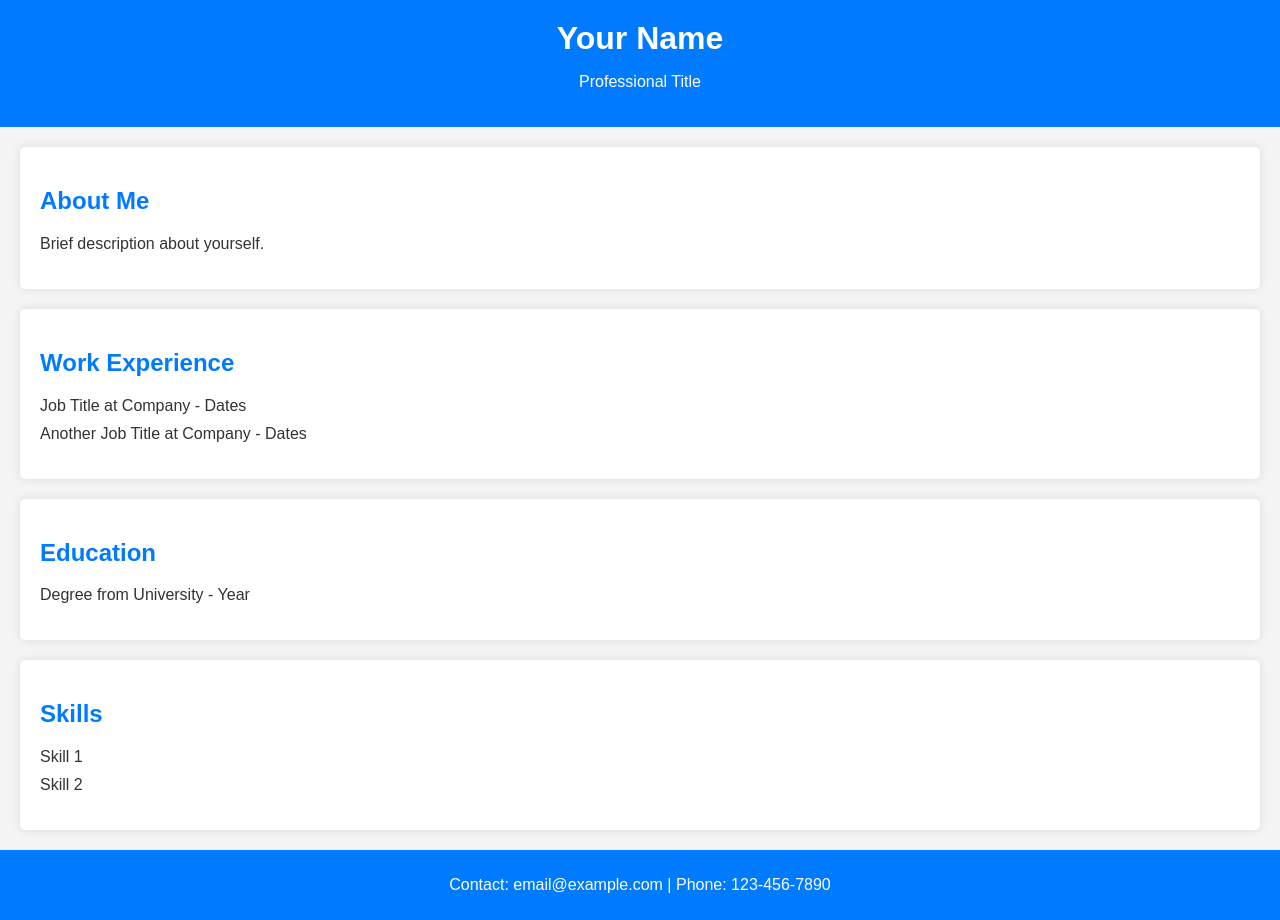
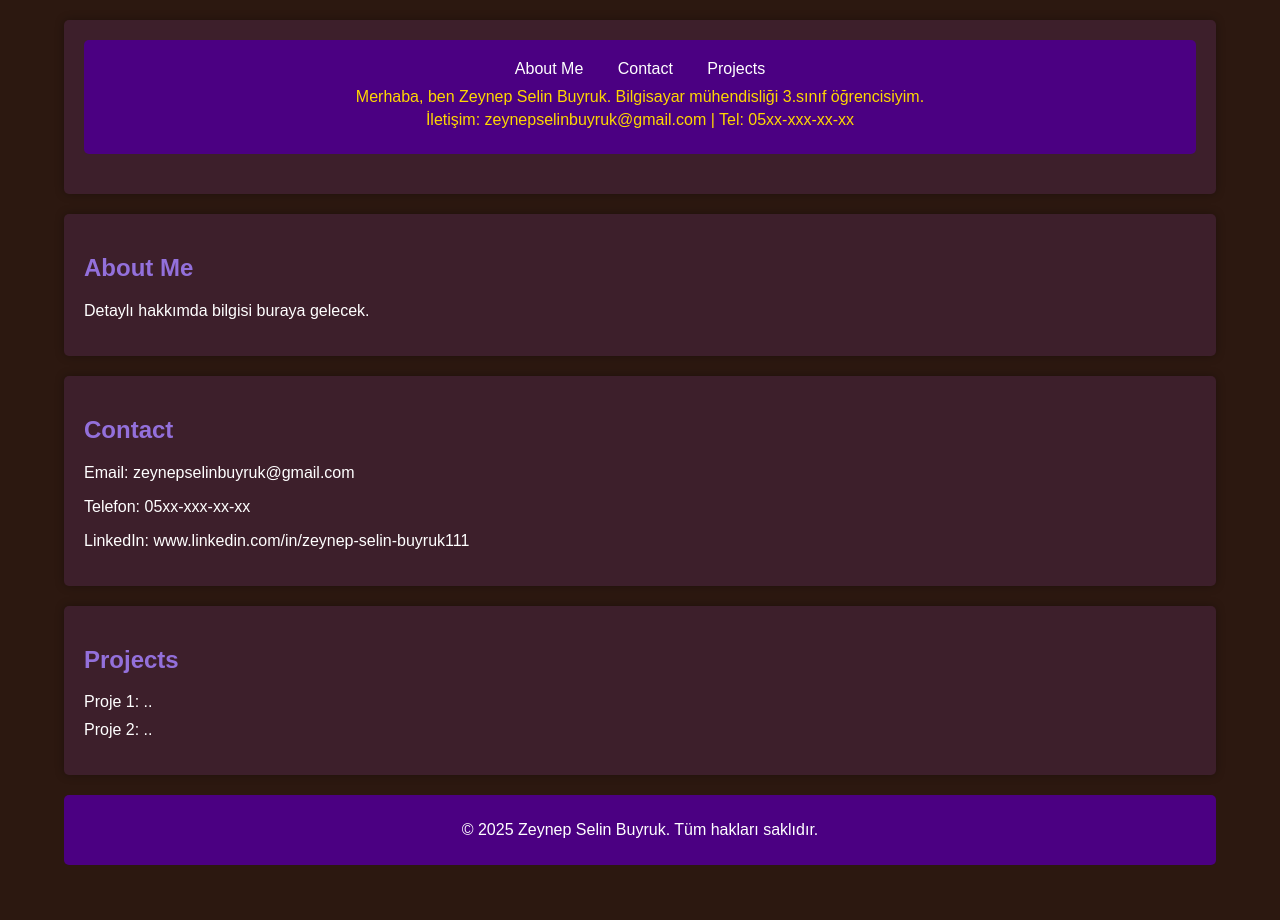
Before and after one commit to ZeynepSelinBuyruk/CV-WebSite, a plain HTML site: page index.html in a window 1280 px wide. After the commit the page ends 865 px from the top, so only its background shows below. Drawn offline with Linux system fonts and the light colour scheme.

Commit message:
Update CV website: Add dark purple theme, navigation, and sections

```diff
--- a/index.html
+++ b/index.html
@@ -4,44 +4,44 @@
     <meta charset="UTF-8">
     <meta name="viewport" content="width=device-width, initial-scale=1.0">
     <link rel="stylesheet" href="style.css">
-    <title>My CV</title>
+    <title>Cv Projesi</title>
 </head>
 <body>
-    <header>
-        <h1>Your Name</h1>
-        <p>Professional Title</p>
-    </header>
+    <section class="navSection">
+        <header class="navbar">
+            <nav class="links">
+                <a href="#about">About Me</a>
+                <a href="#contact">Contact</a>
+                <a href="#projects">Projects</a>
+            </nav>
+            <div class="header-info">
+                <p class="about-text">Merhaba, ben Zeynep Selin Buyruk. Bilgisayar mühendisliği 3.sınıf öğrencisiyim.</p>
+                <p class="contact-text">İletişim: zeynepselinbuyruk@gmail.com | Tel: 05xx-xxx-xx-xx</p>
+            </div>
+        </header>
+    </section>
 
     <section id="about">
         <h2>About Me</h2>
-        <p>Brief description about yourself.</p>
+        <p>Detaylı hakkımda bilgisi buraya gelecek.</p>
     </section>
 
-    <section id="experience">
-        <h2>Work Experience</h2>
-        <ul>
-            <li>Job Title at Company - Dates</li>
-            <li>Another Job Title at Company - Dates</li>
-        </ul>
+    <section id="contact">
+        <h2>Contact</h2>
+        <p>Email: zeynepselinbuyruk@gmail.com</p>
+        <p>Telefon: 05xx-xxx-xx-xx</p>
+        <p>LinkedIn: www.linkedin.com/in/zeynep-selin-buyruk111</p>
     </section>
 
-    <section id="education">
-        <h2>Education</h2>
+    <section id="projects">
+        <h2>Projects</h2>
         <ul>
-            <li>Degree from University - Year</li>
-        </ul>
-    </section>
-
-    <section id="skills">
-        <h2>Skills</h2>
-        <ul>
-            <li>Skill 1</li>
-            <li>Skill 2</li>
+            <li>Proje 1: ..</li>
+            <li>Proje 2: ..</li>
         </ul>
     </section>
 
     <footer>
-        <p>Contact: email@example.com | Phone: 123-456-7890</p>
+        <p>&copy; 2025 Zeynep Selin Buyruk. Tüm hakları saklıdır.</p>
     </footer>
-</body>
 </html>
--- a/style.css
+++ b/style.css
@@ -4,15 +4,46 @@ body {
     font-family: Arial, sans-serif;
     margin: 0;
     padding: 0;
-    background-color: #f4f4f4;
-    color: #333;
+    background-color: #2c1810;
+    color: #fff;
+    width: 90%;
+    margin: 0 auto;
 }
 
-header {
-    background-color: #007bff;
+.navSection {
+    margin-bottom: 20px;
+}
+
+.navbar {
+    background-color: #4B0082;
     color: white;
     text-align: center;
     padding: 20px;
+    border-radius: 5px;
+    margin-bottom: 20px;
+}
+
+.links {
+    margin-bottom: 10px;
+}
+
+.links a {
+    color: white;
+    margin: 0 15px;
+    text-decoration: none;
+}
+
+.links a:hover {
+    color: #FFD700;
+}
+
+.header-info {
+    margin-top: 10px;
+}
+
+.about-text, .contact-text {
+    color: #FFD700; /* Yellow */
+    margin: 5px 0;
 }
 
 h1 {
@@ -20,15 +51,15 @@ h1 {
 }
 
 section {
-    margin: 20px;
+    margin: 20px 0;
     padding: 20px;
-    background-color: white;
+    background-color: #3d1f2b;
     border-radius: 5px;
-    box-shadow: 0 0 10px rgba(0,0,0,0.1);
+    box-shadow: 0 0 10px rgba(0,0,0,0.3);
 }
 
 h2 {
-    color: #007bff;
+    color: #9370DB;
 }
 
 ul {
@@ -43,6 +74,8 @@ li {
 footer {
     text-align: center;
     padding: 10px;
-    background-color: #007bff;
+    background-color: #4B0082;
     color: white;
+    border-radius: 5px;
+    margin-top: 20px;
 }
```
Also changed, not shown: 1 other file.
